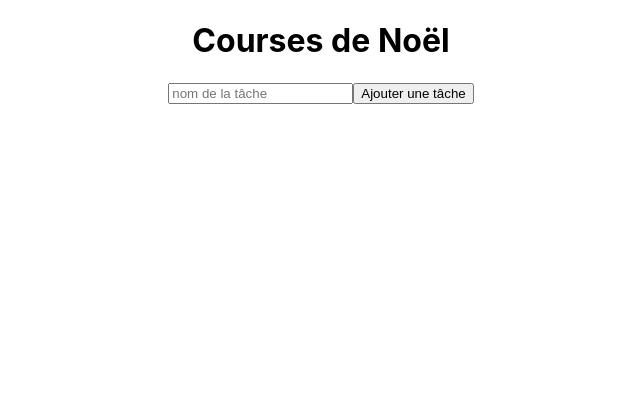
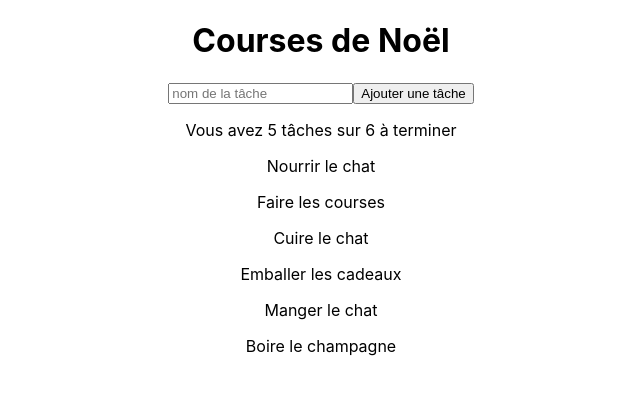
Before and after one commit to cecilejeanneau/toDoList_react-typescript, a React (Create React App) app: page / in a window 1280 px wide. Shown: the top 394 px of the page, without its empty margins (319-959 px from the left). Built offline with nearby package versions, Linux system fonts and the light colour scheme.

Commit message:
✨ add toDo items finished

```diff
--- a/src/components/ToDoForm.tsx
+++ b/src/components/ToDoForm.tsx
@@ -11,7 +11,7 @@ interface IToDoFormProps {
  * @param {IToDoFormProps} props properties of the components
  * @return {JSX.Element} input in form
  */
-function ToDoForm(props: IToDoFormProps) {
+function ToDoForm(props: IToDoFormProps): JSX.Element {
 	const [taskTitle, setTasktitle] = useState('');
 
 	/**
--- /dev/null
+++ b/src/components/ToDoItem.tsx
@@ -0,0 +1,21 @@
+import React from 'react';
+import IToDos from '../models/IToDos';
+
+interface IToDoItemProps {
+	task: IToDos
+}
+
+/**
+ * Display one task
+ * @param {IToDoItemProps} props display individually one task by title
+ * @return {JSX.Element}
+ */
+function ToDoItem(props: IToDoItemProps) {
+	const {title} = props.task;
+
+	return (
+		<p>{title}</p>
+	);
+}
+
+export default ToDoItem;
--- /dev/null
+++ b/src/components/ToDoItems.tsx
@@ -0,0 +1,29 @@
+import React from 'react';
+import IToDos from '../models/IToDos';
+import ToDoItem from './ToDoItem';
+
+interface IToDoItemsProps {
+	tasks: IToDos[]
+}
+
+/**
+ * List of tasks updatable
+ * @param {IToDoItemsProps} props tasks array from IToDoList
+ * @return {JSX.Element} tasks list
+ */
+function ToDoItems(props: IToDoItemsProps): JSX.Element {
+	const tasks = props.tasks;
+
+	const remaining = tasks.filter((t) => !t.done).length;
+
+	return (
+		<div>
+			<p>Vous avez {remaining} tâches sur {tasks.length} à terminer</p>
+			{tasks.map((task) => {
+				return <ToDoItem task={task} key={task.id} />;
+			})}
+		</div>
+	);
+}
+
+export default ToDoItems;
--- a/src/components/ToDoList.tsx
+++ b/src/components/ToDoList.tsx
@@ -1,6 +1,5 @@
 import React from 'react';
-// import ToDoItems from './ToDoItems';
-// import fakeDatas from '../datas/toDos.js';
+import ToDoItems from './ToDoItems';
 import {useState} from 'react';
 import fakedatas from '../datas/fakedatas';
 import ITodoList from '../models/ITodoList';
@@ -11,7 +10,7 @@ import ToDoForm from './ToDoForm';
  * List of toDos
  * @return {JSX.Element} ToDoList component
  */
-function ToDoList() {
+function ToDoList(): JSX.Element {
 	const [toDoList, setToDoList] = useState<ITodoList>(fakedatas);
 	// create var stock in useState : toDoList and setToDoList to rerender when needed
 
@@ -34,6 +33,7 @@ function ToDoList() {
 			<h1>{toDoList.title}</h1>
 
 			<ToDoForm onNewTask={add} />
+			<ToDoItems tasks={toDoList.tasks} />
 		</div>
 	);
 }
```
